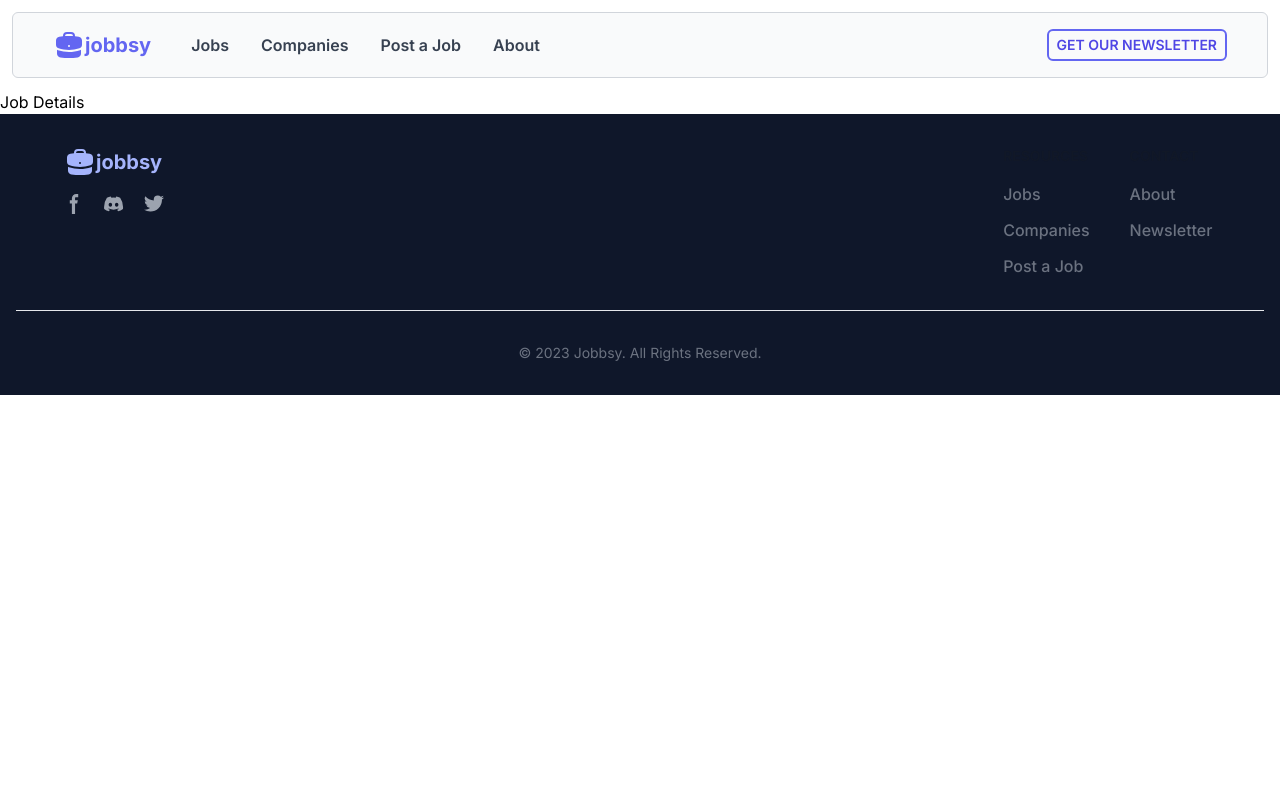
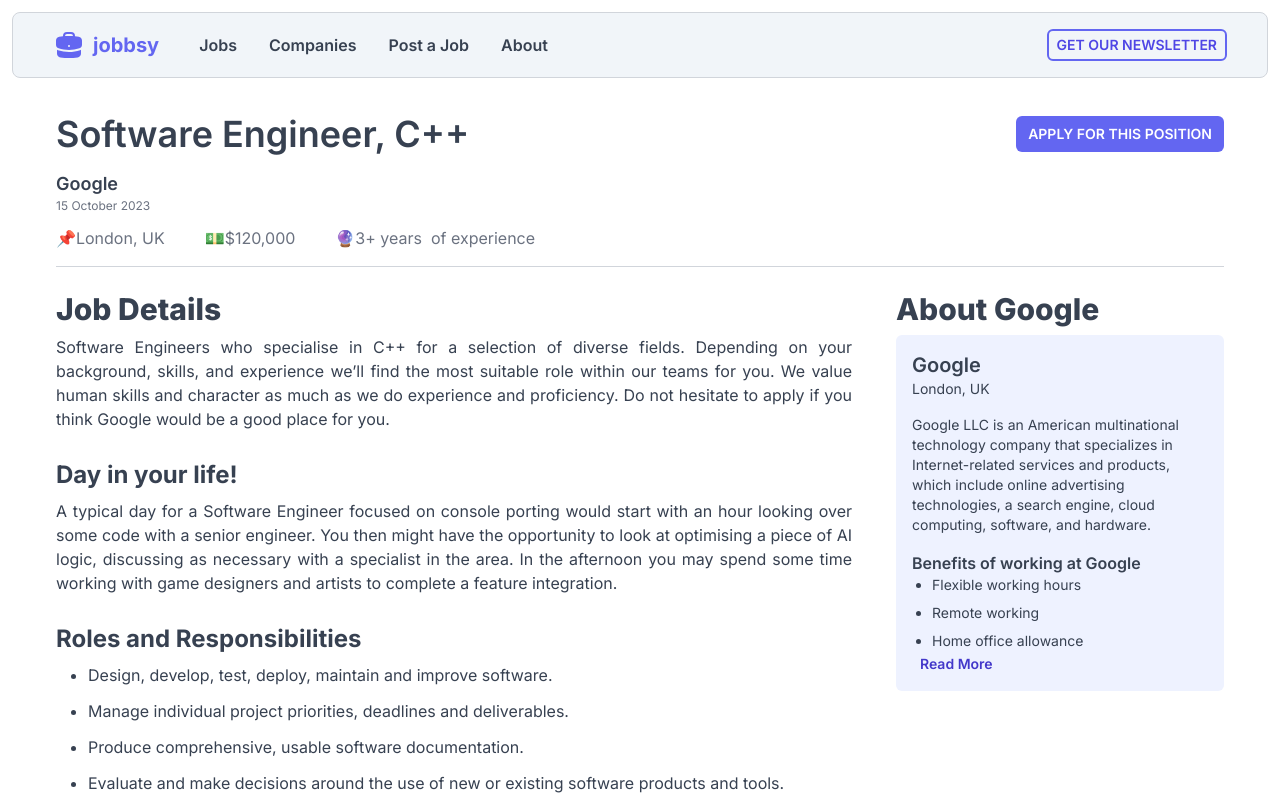
Before and after one commit to TechAtikiN/jobbsy, a Next.js app: page /jobs/1 in a window 1280 px wide. Shown: the top 800 px of the page. Built offline with nearby package versions, Linux system fonts and the light colour scheme.

Commit message:
feat: job detail page

```diff
--- a/src/app/(application)/jobs/[jobId]/page.tsx
+++ b/src/app/(application)/jobs/[jobId]/page.tsx
@@ -1,8 +1,194 @@
+import { ClipboardDocumentIcon, FolderArrowDownIcon, RectangleStackIcon, ShieldCheckIcon, UsersIcon } from "@heroicons/react/24/solid"
+import Link from "next/link"
+
+const jobDetails = {
+  jobId: 1,
+  title: 'Software Engineer, C++',
+  company: 'Google',
+  date: '15 October 2023',
+  location: 'London, UK',
+  salary: '$120,000',
+  experience: '3+ years',
+  about: ' Software Engineers who specialise in C++ for a selection of diverse fields. Depending on your background, skills, and experience we’ll find the most suitable role within our teams for you. We value human skills and character as much as we do experience and proficiency. Do not hesitate to apply if you think Google would be a good place for you.',
+  dayInYourLife: 'A typical day for a Software Engineer focused on console porting would start with an hour looking over some code with a senior engineer. You then might have the opportunity to look at optimising a piece of AI logic, discussing as necessary with a specialist in the area. In the afternoon you may spend some time working with game designers and artists to complete a feature integration.',
+  rolesAndResponsibilities: [
+    'Design, develop, test, deploy, maintain and improve software.',
+    'Manage individual project priorities, deadlines and deliverables.',
+    'Produce comprehensive, usable software documentation.',
+    'Evaluate and make decisions around the use of new or existing software products and tools.',
+    'Mentor other team members on design techniques, and coding standards.',
+    'Collaborate with other team members and stakeholders.',
+    'Develop a deep understanding of the relevant business areas and various components in the stack.',
+  ],
+  skillSet: [
+    'Strong software development fundamentals, design theory, and development processes',
+    'Excellent debugging skills',
+    'Excellent written and verbal communication',
+    'Willingness to work as part of a team and contribute to technical discussions',
+    'Eager to learn from reviews and constructive feedback',
+    'Strong personal time management skills'
+  ],
+  compensation: 'Competitive salary, bonus scheme, pension scheme, private healthcare, life assurance, income protection, 25 days holiday, free breakfast, free gym, free eye tests, regular social events, and more!'
+}
+
+const hiringProcess = [
+  {
+    title: "Application",
+    description: "Initial step in the hiring process where candidates express their interest in a particular position by submitting their resumes, cover letters, and other relevant documents. It's the first opportunity for candidates to make a positive impression on the hiring team.",
+    icon: <ClipboardDocumentIcon />
+  },
+  {
+    title: "Interviews",
+    description: "After the initial application review, candidates who meet the basic qualifications are typically invited to participate in interviews. The interview stage can consist of several rounds, which may include phone screenings, video interviews, or in-person meetings.",
+    icon: <UsersIcon />
+  },
+  {
+    title: "Assessment",
+    description: "Candidates may be asked to complete various assessments, which could be technical, behavioral, or role-specific tests. The purpose of assessments is to evaluate a candidate's specific skills and abilities relevant to the job.",
+    icon: <RectangleStackIcon />
+  },
+  {
+    title: "Offer",
+    description: "If a candidate successfully navigates the application, interview, and assessment stages, they may receive a job offer. The offer typically includes details about the role, compensation, benefits, and other relevant terms and conditions of employment.",
+    icon: <ShieldCheckIcon />
+  }
+]
+
+const companyDetails = {
+  name: 'Google',
+  location: 'London, UK',
+  description: 'Google LLC is an American multinational technology company that specializes in Internet-related services and products, which include online advertising technologies, a search engine, cloud computing, software, and hardware.',
+  benefits: [
+    'Flexible working hours',
+    'Remote working',
+    'Home office allowance',
+  ]
+}
+
 const JobDetails = () => {
   return (
-    <div>
-      <h1>Job Details</h1>
-    </div>
+    <div className='p-6 px-14'>
+
+      {/* top details section */}
+      <div className='border-b border-gray-300'>
+        <div className='flex justify-between items-center'>
+          <h3 className='text-4xl font-semibold text-gray-700'>{jobDetails.title}</h3>
+          <Link
+            href={`/jobs/${jobDetails.jobId}/apply`}
+            className='bg-indigo-500 uppercase font-semibold text-white px-3 py-2 rounded-md text-sm'
+
+          >
+            Apply for this position
+          </Link>
+        </div>
+
+        <div className='my-4'>
+          <div className='my-3'>
+            <p className='font-semibold text-lg text-gray-700'>{jobDetails.company}</p>
+            <p className='text-xs text-gray-500'>{jobDetails.date}</p>
+          </div>
+
+          <div className='flex justify-start items-center space-x-10'>
+            <p className="font-normal text-gray-500">📌{jobDetails.location}</p>
+            <p className="font-normal text-gray-500">💵{jobDetails.salary}</p>
+            <p className="font-normal text-gray-500">🔮{jobDetails.experience}&nbsp; of experience</p>
+          </div>
+
+        </div>
+      </div>
+
+      <div className='grid grid-cols-10 gap-x-8'>
+        <div className='col-span-7 my-4 flex flex-col'>
+
+          <div className='text-gray-700'>
+            <h2 className='text-3xl font-extrabold hover:text-indigo-600 my-2'>Job Details</h2>
+            <p className='text-justify pr-3'>{jobDetails.about}</p>
+
+            <h3 className='font-bold text-2xl my-2 mt-7'>Day in your life!</h3>
+            <p className='text-justify pr-3'>{jobDetails.dayInYourLife}</p>
+
+            <h3 className='font-bold text-2xl my-2 mt-7'>Roles and Responsibilities</h3>
+            <ul className='px-8 space-y-3'>
+              {jobDetails.rolesAndResponsibilities.map((role, index) => (
+                <li key={index} className='text-justify list-disc'>{role}</li>
+              ))}
+            </ul>
+
+            <h3 className='font-bold text-2xl my-2 mt-7'>Skillset</h3>
+            <ul className='px-8 space-y-3'>
+              {jobDetails.skillSet.map((skill, index) => (
+                <li key={index} className='text-justify list-disc'>{skill}</li>
+              ))}
+            </ul>
+
+            <h3 className='font-bold text-2xl my-2 mt-7'>Compensation</h3>
+            <p className='text-justify pr-3'>{jobDetails.compensation}</p>
+
+            <h3 className='text-3xl font-extrabold hover:text-indigo-600 my-2 mt-7'>Hiring Process</h3>
+            <ol className='relative m-6 dark:border-gray-700'>
+              {hiringProcess.map((step, index: number) => (
+                <li
+                  key={index}
+                  className={`pb-10 border-l text-justify border-gray-200 last:border-none`}>
+                  <span className='absolute flex items-center text-indigo-600 rounded-full p-2 bg-indigo-100 justify-center w-8 h-8 -left-4'>
+                    {step.icon}
+                  </span>
+
+                  <div className='ml-6 space-y-1 group hover:cursor-pointer'>
+                    <h4
+                      className='font-bold group-hover:text-indigo-700 text-gray-700'
+                    >
+                      {step.title}
+                    </h4>
+                    <p className='text-sm mb-4 text-gray-700 group-hover:text-indigo-500'>
+                      <span className={`overflow-hidden transition-all duration-500 ease-in-out`}>
+                        {step.description}
+                      </span>
+                    </p>
+
+                  </div>
+                </li>
+              ))}
+            </ol>
+
+          </div>
+          <Link
+            href={`/jobs/${jobDetails.jobId}/apply`}
+            className='bg-indigo-500 text-center mx-4 w-full uppercase font-semibold text-white px-3 py-2 rounded-md text-sm'
+          >
+            Apply for this position
+          </Link>
+        </div>
+
+        {/* job filters */}
+        <div className='col-span-3 my-4 text-gray-700'>
+          <h3 className='text-3xl font-extrabold hover:text-indigo-600 my-2'>
+            About {jobDetails.company}
+          </h3>
+
+          <div className='p-4 bg-indigo-50 rounded-md'>
+            <div className='flex flex-col'>
+              <p className='text-xl font-semibold'>{companyDetails.name}</p>
+              <p className='text-sm'>{companyDetails.location}</p>
+            </div>
+            <p className='text-sm my-4'>{companyDetails.description}</p>
+            <h3 className='font-semibold mt-4'>Benefits of working at {companyDetails.name}</h3>
+            <ul className='px-5 space-y-2'>
+              {companyDetails.benefits.map((benefit, index) => (
+                <li className='list-disc text-sm' key={index} > {benefit}</li>
+              ))}
+            </ul>
+
+            <Link
+              className='text-sm hover:underline m-2 text-indigo-700 font-semibold'
+              href='/'
+            >
+              Read More
+            </Link>
+          </div>
+        </div>
+      </div>
+    </div >
   )
 }
 
--- a/src/app/(application)/layout.tsx
+++ b/src/app/(application)/layout.tsx
@@ -9,7 +9,7 @@
     <div>
       <Navbar />
 
-      <main>
+      <main className=' min-h-screen'>
         {children}
       </main>
 
--- a/src/app/(application)/page.tsx
+++ b/src/app/(application)/page.tsx
@@ -8,7 +8,7 @@
 
 export default function Home() {
   return (
-    <div>
+    <div className='px-8'>
       <PageTitle />
 
       <div className='grid grid-cols-10 mx-6 gap-x-8'>
--- a/src/components/global/Navbar.tsx
+++ b/src/components/global/Navbar.tsx
@@ -7,11 +7,11 @@
 
 const Navbar = () => {
   return (
-    <nav className='p-4 bg-gray-50 flex justify-between items-center px-10 m-3 border border-gray-300 rounded-md'>
+    <nav className='p-4 bg-slate-100 flex justify-between items-center px-10 m-3 border border-gray-300 rounded-lg'>
       <div className='flex items-center justify-start space-x-6'>
         <Link
           href='/'
-          className='flex items-center text-indigo-500 group hover:cursor-pointer'>
+          className='flex items-center space-x-2 text-indigo-500 group hover:cursor-pointer'>
           <BriefcaseIcon className='h-8 w-8' />
           <p className='text-xl font-bold'>jobbsy</p>
         </Link>
--- a/src/components/jobs/CategoryListing.tsx
+++ b/src/components/jobs/CategoryListing.tsx
@@ -17,7 +17,7 @@
             className='flex items-center justify-between group hover:bg-indigo-50 font-semibold hover:cursor-pointer px-2 py-2 border-b border-gray-300'
           >
             <p className='text-gray-600 group-hover:text-indigo-500'>{category.title}</p>
-            <p className='text-gray-500 text-xs group-hover:text-indigo-500'>{category.count} &nbsp; jobs</p>
+            <p className='text-[9px] bg-indigo-500 text-white rounded-full p-1'>{category.count}</p>
           </div>
         ))}
       </div>
--- a/src/components/jobs/JobItem.tsx
+++ b/src/components/jobs/JobItem.tsx
@@ -9,14 +9,14 @@
 const JobItem = ({ job }: Props) => {
   return (
     <div
-      className='py-6 border-b hover:cursor-pointer border-gray-200 group'
+      className='py-6 border-b hover:cursor-pointer group/item border-gray-200 group'
     >
       <Link
         href={`/jobs/${job.id}`}
       >
         {/* main section  */}
         <div className='flex items-center space-x-3'>
-          <img className='rounded-full h-12 w-12' src={job.companyLogo} alt='logo' />
+          <img className='rounded-full object-cover h-12 w-12' src={job.companyLogo} alt='logo' />
           <div className='flex justify-between items-start w-full'>
             <div>
               <h3 className='text-gray-700 text-2xl font-bold'>{job.company}</h3>
@@ -25,8 +25,8 @@
             <button
               className='flex items-center font-bold text-gray-500 group-hover:text-indigo-600'
             >
-              <div className='p-1 bg-gray-100 group-hover:bg-indigo-100 rounded-full'>
-                <ArrowUpRightIcon className='h-4 w-4' />
+              <div className='p-2 text-sm flex items-center space-x-1 bg-gray-100 group/edit invisible hover:bg-slate-200 group-hover/item:visible group-hover:bg-indigo-100 rounded-full'>
+                <span>Details</span><ArrowUpRightIcon className='h-4 w-4' />
               </div>
             </button>
           </div>
--- a/src/components/jobs/PageTitle.tsx
+++ b/src/components/jobs/PageTitle.tsx
@@ -9,7 +9,7 @@
   return (
     <>
       <h2
-        className='text-center font-serif font-bold mx-auto text-5xl px-10 py-6 text-transparent bg-clip-text bg-gradient-to-r w-2/3 leading-[1.15] from-blue-300 via-indigo-500 to-sky-900'
+        className='text-center h-40 font-serif font-bold mx-auto text-5xl px-10 py-6 text-transparent bg-clip-text bg-gradient-to-r w-2/3 leading-[1.15] from-blue-300 via-indigo-500 to-sky-900'
       >
         {title}
       </h2>
```
